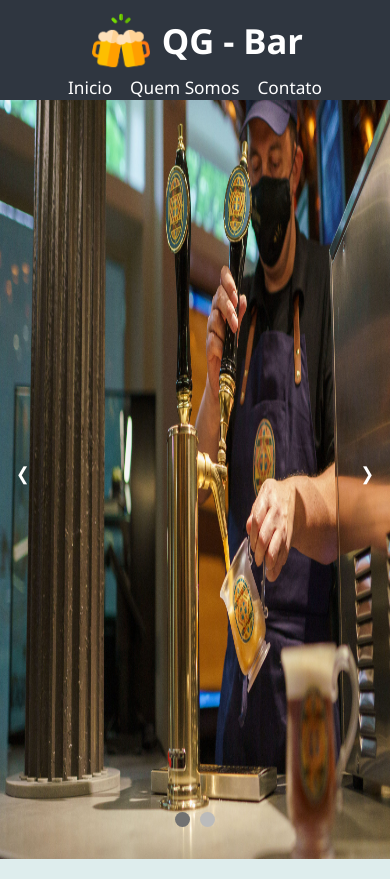
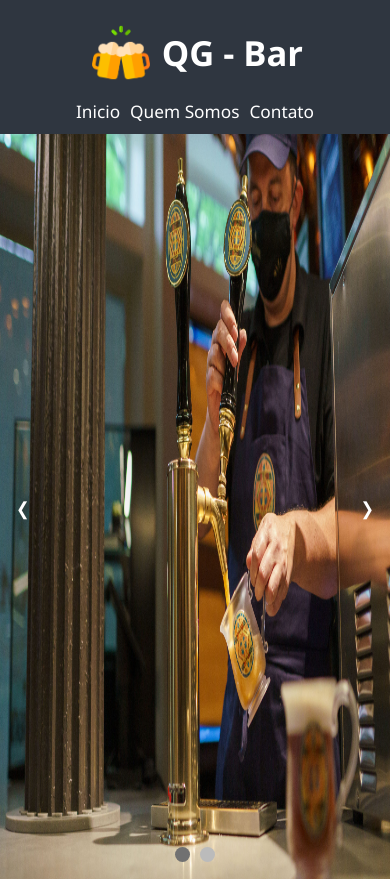
Before and after one commit to Henrique1818/QG-Bar, a plain HTML site: page index.html in a window 390 px wide. Shown: the top 879 px of the page. Drawn offline with Linux system fonts and the light colour scheme.

Commit message:
Ajustes na responsividade

```diff
--- a/styles/main.css
+++ b/styles/main.css
@@ -344,13 +344,21 @@ body::-webkit-scrollbar-thumb {
     }
 }
 
-@media (min-width: 320px) and (max-width: 1080px) {
+@media (min-width: 250px) and (max-width: 1080px) {
     .container-card {
         grid-template-columns: repeat( auto-fit, minmax(250px, 1fr));
     }
 }
 
-@media (min-width: 320px) and (max-width: 600px) {
+@media (min-width: 250px) and (max-width: 620px) {
+    .topo {
+        height: 7rem;
+    }
+
+    .navbar {
+        margin-top: 12px;
+    }
+
     .container-card {
         padding: 0px;
     }
@@ -358,4 +366,13 @@ body::-webkit-scrollbar-thumb {
     .card-item {
         width: 250px;
     }
+
+    .menu-topo {
+        justify-content: center;
+        margin: 12px auto;
+    }
+
+    .navbar .navbar-links {
+        grid-gap: 10px;
+    }
 }
```
